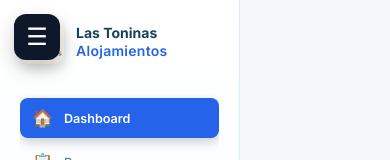
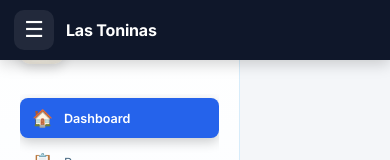
Before and after one commit to produccion2018/patrica_gabriel, a React (Vite) app: page /admin in a window 390 px wide. Shown: the top 160 px of the page. Built offline with nearby package versions, Linux system fonts and the light colour scheme; no server answers; sample sign-in values are in the browser's storage.

Commit message:
Ajustar hamburguesa y estadisticas responsive en mobile

```diff
--- a/src/pages/AdminDashboard.css
+++ b/src/pages/AdminDashboard.css
@@ -20,8 +20,12 @@
   margin: 24px 0;
 }
 
-/* BOTÓN HAMBURGUESA */
+/* BARRA SUPERIOR MOBILE (contiene el botón hamburguesa) */
 /* EN DESKTOP NO SE VE */
+.patricia-mobile-topbar {
+  display: none;
+}
+
 .patricia-mobile-toggle {
   display: none;
 }
@@ -166,24 +170,42 @@
     padding: 70px 14px 18px;
   }
 
-  /* ACÁ SÍ aparece el hamburguesa */
+  /* ACÁ SÍ aparece la barra con el hamburguesa */
+  .patricia-mobile-topbar {
+    display: flex;
+    align-items: center;
+    gap: 12px;
+    position: fixed;
+    top: 0;
+    left: 0;
+    right: 0;
+    height: 60px;
+    padding: 0 14px;
+    background: #0f172a;
+    z-index: 1201;
+    box-shadow: 0 4px 14px rgba(0, 0, 0, 0.18);
+  }
+
+  .patricia-mobile-topbar-title {
+    color: #fff;
+    font-weight: 700;
+    font-size: 16px;
+    letter-spacing: -0.2px;
+  }
+
   .patricia-mobile-toggle {
     display: flex;
     align-items: center;
     justify-content: center;
-    position: fixed;
-    top: 14px;
-    left: 14px;
-    z-index: 1201;
-    width: 46px;
-    height: 46px;
+    width: 40px;
+    height: 40px;
     border: none;
-    border-radius: 12px;
-    background: #0f172a;
+    border-radius: 10px;
+    background: rgba(255, 255, 255, 0.08);
     color: #fff;
-    font-size: 24px;
+    font-size: 22px;
     cursor: pointer;
-    box-shadow: 0 8px 20px rgba(0, 0, 0, 0.18);
+    flex-shrink: 0;
   }
 
   .patricia-sidebar-overlay {
--- a/src/pages/AdminDashboard.jsx
+++ b/src/pages/AdminDashboard.jsx
@@ -165,12 +165,15 @@ function AdminDashboard() {
       />
 
       <main className="mireya-content">
+        <div className="patricia-mobile-topbar">
           <button
             className="patricia-mobile-toggle"
             onClick={() => setSidebarOpen(true)}
           >
             ☰
           </button>
+          <span className="patricia-mobile-topbar-title">Las Toninas</span>
+        </div>
 
         {sidebarOpen && (
           <div
@@ -178,7 +181,6 @@ function AdminDashboard() {
             onClick={() => setSidebarOpen(false)}
           />
         )}
-
         <AdminHeader reservas={reservas} alActualizar={cargarReservas} />
 
         {seccionActiva === "Dashboard" && (
```
Lines whose indentation alone changed are shown as unchanged.
